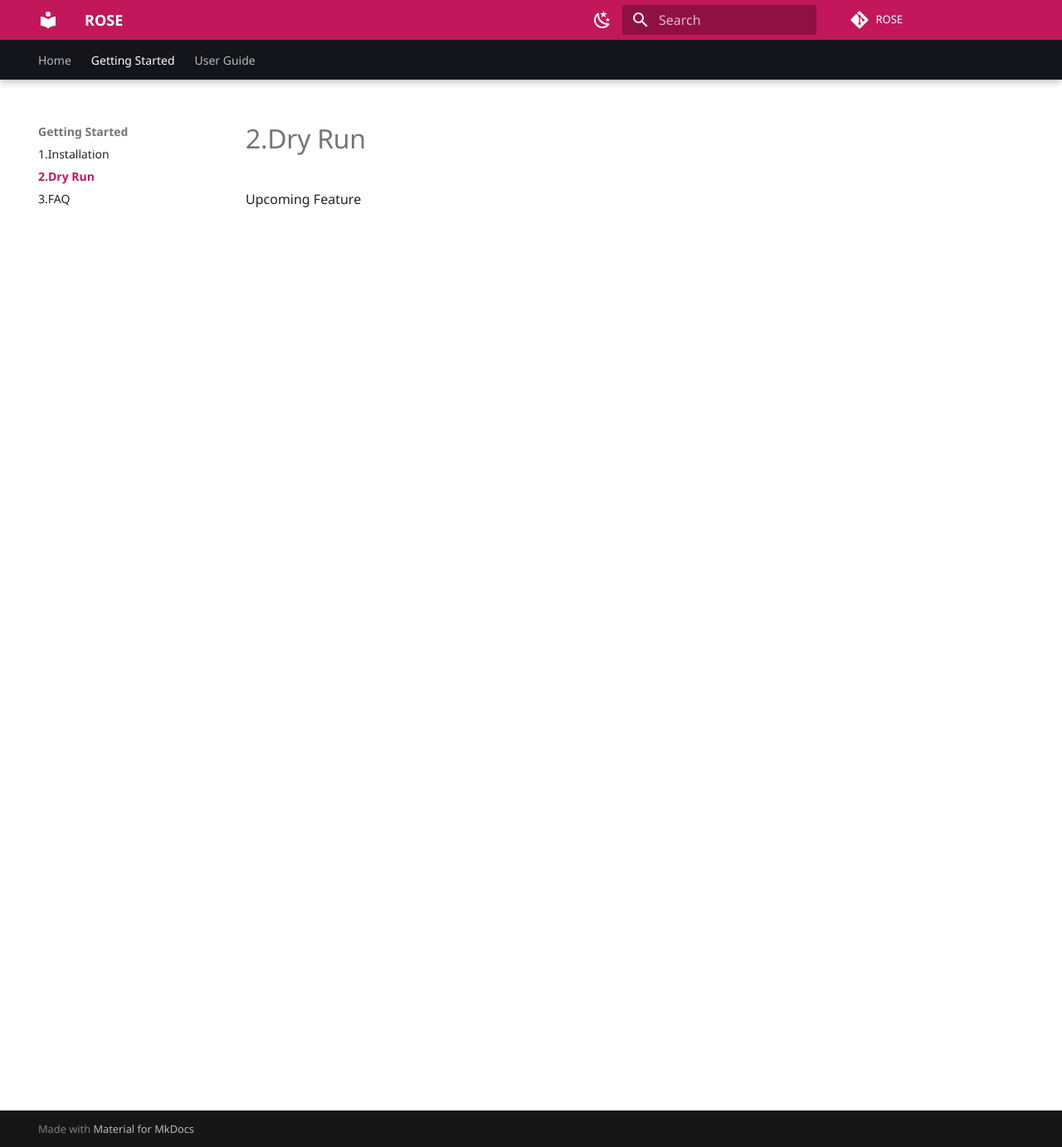
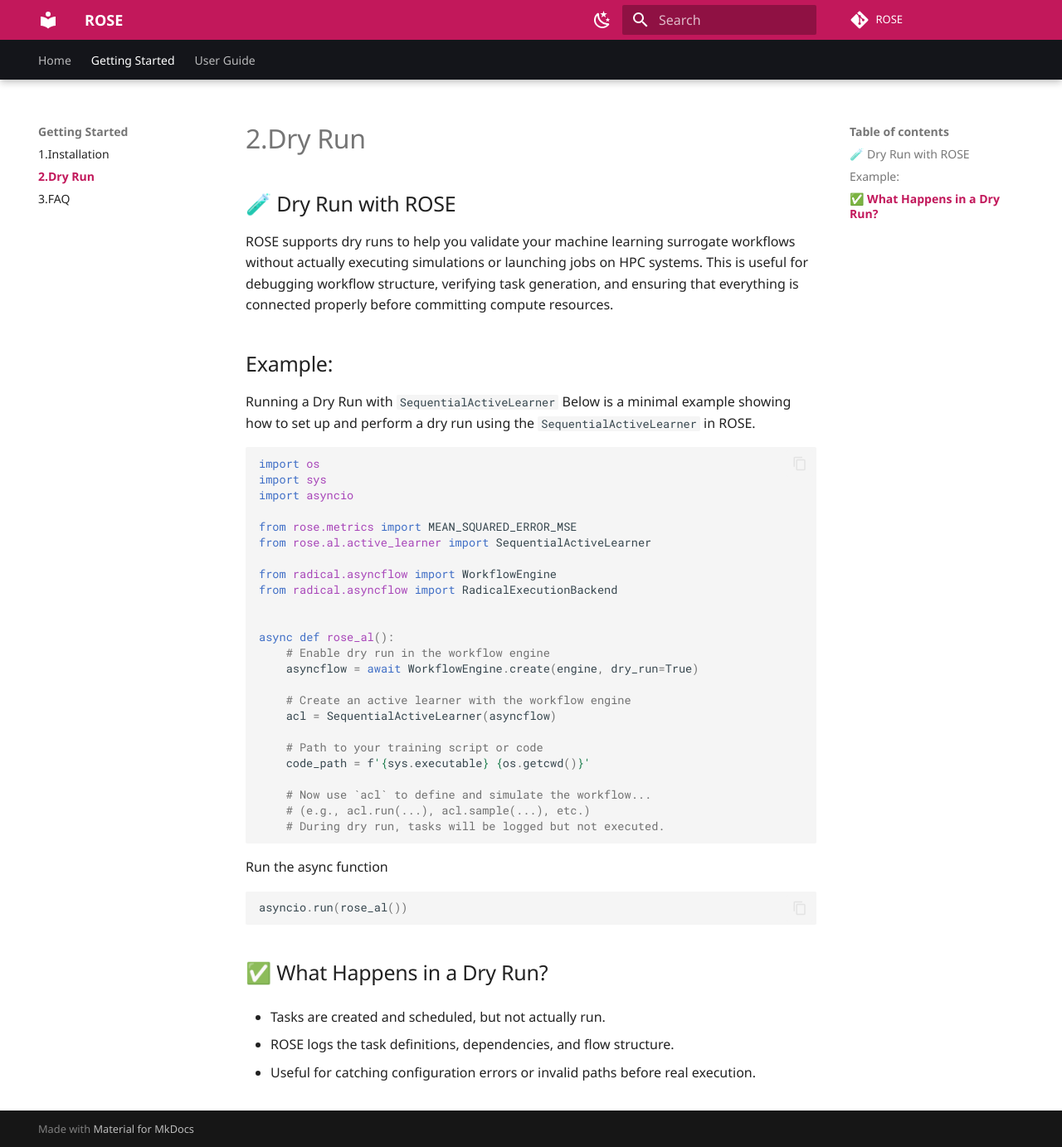
Before and after one commit to radical-cybertools/ROSE, an MkDocs documentation site: the page built from docs/getting-started/dry-run.md, in a window 1280 px wide and 1383 px high. Shown: the whole window at 83% size. Built offline with MkDocs 1.6.1 and Material for MkDocs 9.7.7, drawn with Linux system fonts in a browser that asks for light colours; some web fonts are replaced; comment, search, counter and statistics services are not loaded.

Commit message:
update Dry Run

````diff
--- a/docs/getting-started/dry-run.md
+++ b/docs/getting-started/dry-run.md
@@ -1 +1,47 @@
-Upcoming Feature
+## 🧪 Dry Run with ROSE
+ROSE supports dry runs to help you validate your machine learning surrogate workflows without actually executing simulations or launching jobs on HPC systems. This is useful for debugging workflow structure, verifying task generation, and ensuring that everything is connected properly before committing compute resources.
+
+
+## Example:
+
+Running a Dry Run with `SequentialActiveLearner`
+Below is a minimal example showing how to set up and perform a dry run using the `SequentialActiveLearner` in ROSE.
+
+```python
+import os
+import sys
+import asyncio
+
+from rose.metrics import MEAN_SQUARED_ERROR_MSE
+from rose.al.active_learner import SequentialActiveLearner
+
+from radical.asyncflow import WorkflowEngine
+from radical.asyncflow import RadicalExecutionBackend
+
+
+async def rose_al():
+    # Enable dry run in the workflow engine
+    asyncflow = await WorkflowEngine.create(engine, dry_run=True)
+
+    # Create an active learner with the workflow engine
+    acl = SequentialActiveLearner(asyncflow)
+
+    # Path to your training script or code
+    code_path = f'{sys.executable} {os.getcwd()}'
+
+    # Now use `acl` to define and simulate the workflow...
+    # (e.g., acl.run(...), acl.sample(...), etc.)
+    # During dry run, tasks will be logged but not executed.
+```
+
+Run the async function
+```python
+asyncio.run(rose_al())
+```
+
+## ✅ What Happens in a Dry Run?
+* Tasks are created and scheduled, but not actually run.
+
+* ROSE logs the task definitions, dependencies, and flow structure.
+
+* Useful for catching configuration errors or invalid paths before real execution.
````
Also changed, not shown: docs/getting-started/faq.md (+2 -2 lines).
